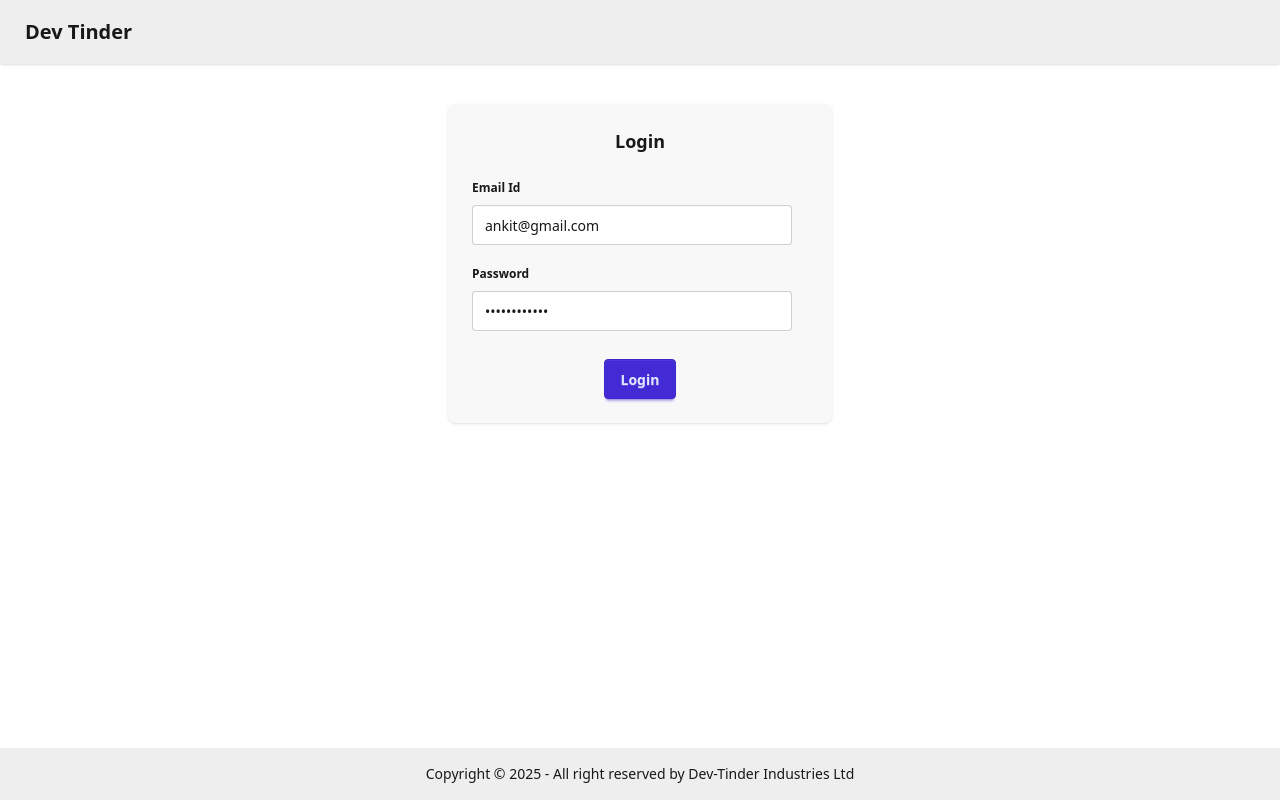
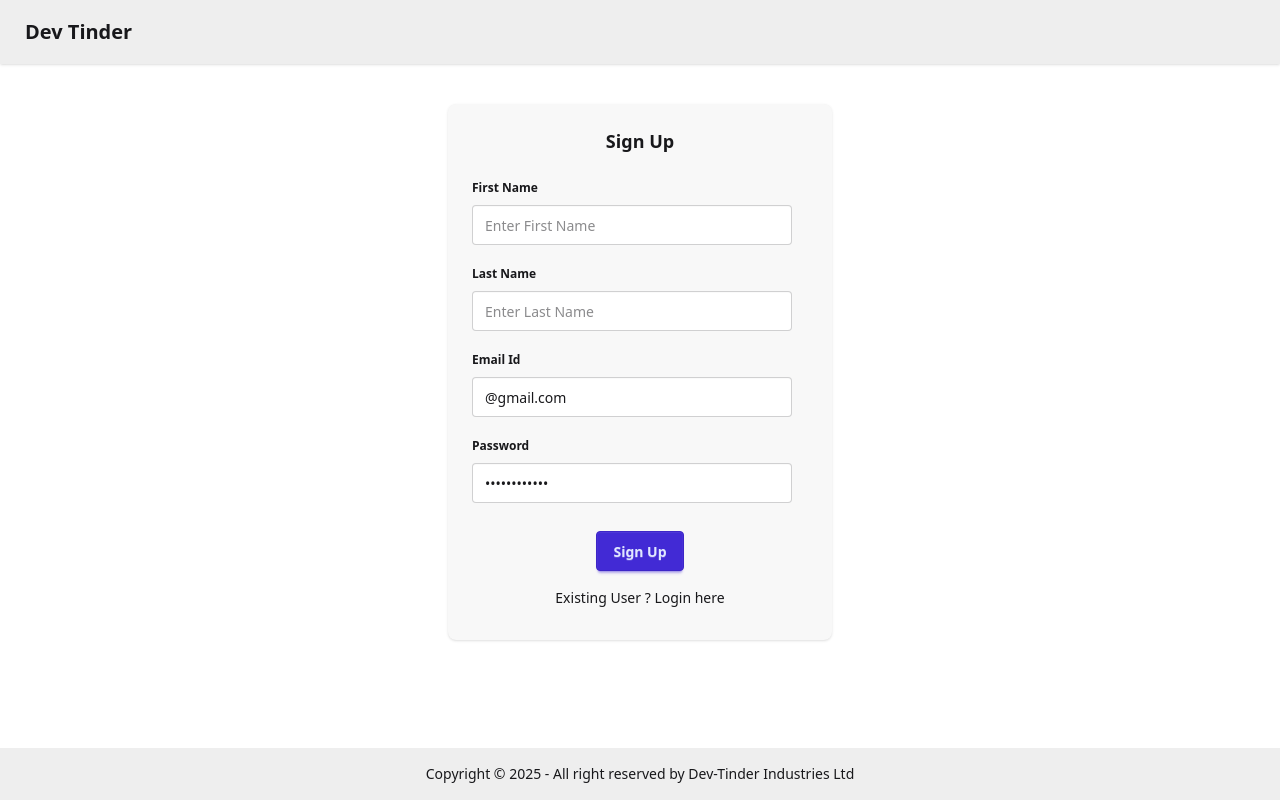
Before and after one commit to ak2patel/Devtinder_Web, a React (Vite) app: page /login in a window 1280 px wide. Built offline with nearby package versions, Linux system fonts and the light colour scheme; no server answers.

Commit message:
created signup

```diff
--- a/src/components/EditProfile.jsx
+++ b/src/components/EditProfile.jsx
@@ -10,9 +10,9 @@ const EditProfile = ({user}) => {
     const [firstName,setFirstName]= useState(user.firstName);
     const [lastName,setLastName]= useState(user.lastName);
     const [photoUrl,setPhotoUrl]= useState(user.photoUrl);
-    const [age,setAge]= useState(user.age);
-    const [gender,setGender]= useState(user.gender);
-    const [about,setAbout]= useState(user.about);
+    const [age,setAge]= useState(user.age||"");
+    const [gender,setGender]= useState(user.gender||"");
+    const [about,setAbout]= useState(user.about||"");
     const [error,setError] = useState("")
 
     const dispatch = useDispatch();
--- a/src/components/Feed.jsx
+++ b/src/components/Feed.jsx
@@ -58,7 +58,7 @@ const Feed = ()=>{
   useEffect(()=>{getFeed();},[])
 
     if (!feed || feed.length === 0 || !feed[0]) {
-    return <div className="text-center mt-10 text-gray-500">Loading feed...</div>;
+    return <div className="text-center mt-10 text-gray-500">Loading feed...    NO new User Found</div>;
   }
 
   return(feed &&  <div className="flex justify-center my-10">
--- a/src/components/Login.jsx
+++ b/src/components/Login.jsx
@@ -8,12 +8,33 @@ import { BASE_URL } from "../utils/constants";
 
 const Login = () => {
 
-  const [emailId,setEmailId]= useState("ankit@gmail.com");
+  const [emailId,setEmailId]= useState("@gmail.com");
   const [password,setPassword]= useState("Password@123");
+  const [firstName,setFirstName]=useState("");
+  const [lastName,setLastName]=useState("");
+  const [isLoginForm,setIsLoginForm]=useState(false);
+
   const [error,setError] = useState("")
   const navigate = useNavigate();
 
   const dispatch = useDispatch();
+
+  const handleSignUp = async () => {
+    try {
+      const res = await axios.post(BASE_URL+"/signup",{
+      emailId,
+      password,
+      firstName,
+      lastName,
+    },{withCredentials:true})
+
+    dispatch(addUser(res?.data?.data));
+    navigate("/profile");
+  }catch(err){
+    console.error(err);
+    setError(err?.response?.data || "something went wrong");
+  }
+  }
 
   const handleLogin = async ()=>{
    try{const res = await axios.post(BASE_URL+"/login",{
@@ -33,8 +54,29 @@ const Login = () => {
     <div className="flex justify-center my-10">
       <div className="card bg-base-200 w-96 shadow-sm">
         <div className="card-body">
-          <h2 className="card-title justify-center">Login</h2>
+          <h2 className="card-title justify-center">{isLoginForm?"Login":"Sign Up"}</h2>
           <div>
+
+            {!isLoginForm&& <><fieldset className="fieldset my-2">
+              <legend className="fieldset-legend">First Name</legend>
+              <input type="text"
+              id="firstName"
+              name="firstName"
+                value = {firstName}
+              className="input"
+              onChange={(e)=>setFirstName(e.target.value)}
+              placeholder="Enter First Name" />
+            </fieldset>
+            <fieldset className="fieldset my-2">
+              <legend className="fieldset-legend">Last Name</legend>
+              <input type="text"
+              id="lastName"
+              name="lastName"
+                value = {lastName}
+              className="input"
+              onChange={(e)=>setLastName(e.target.value)}
+              placeholder="Enter Last Name" />
+            </fieldset> </> }
             <fieldset className="fieldset my-2">
               <legend className="fieldset-legend">Email Id</legend>
               <input type="text"
@@ -60,8 +102,9 @@ const Login = () => {
           <p className="text-red-500">{error}</p>
           <div
             className="card-actions justify-center">
-            <button className="btn btn-primary" onClick={handleLogin}>Login</button>
+            <button className="btn btn-primary" onClick={isLoginForm? handleLogin:handleSignUp}>{isLoginForm?"Login":"Sign Up"}</button>
           </div>
+          <p className="m-auto cursor-pointer py-2" on onClick={()=>setIsLoginForm((value)=>!value)}>{isLoginForm?"New User? SignUp here":"Existing User ? Login here"}</p>
         </div>
       </div>
     </div>
```
